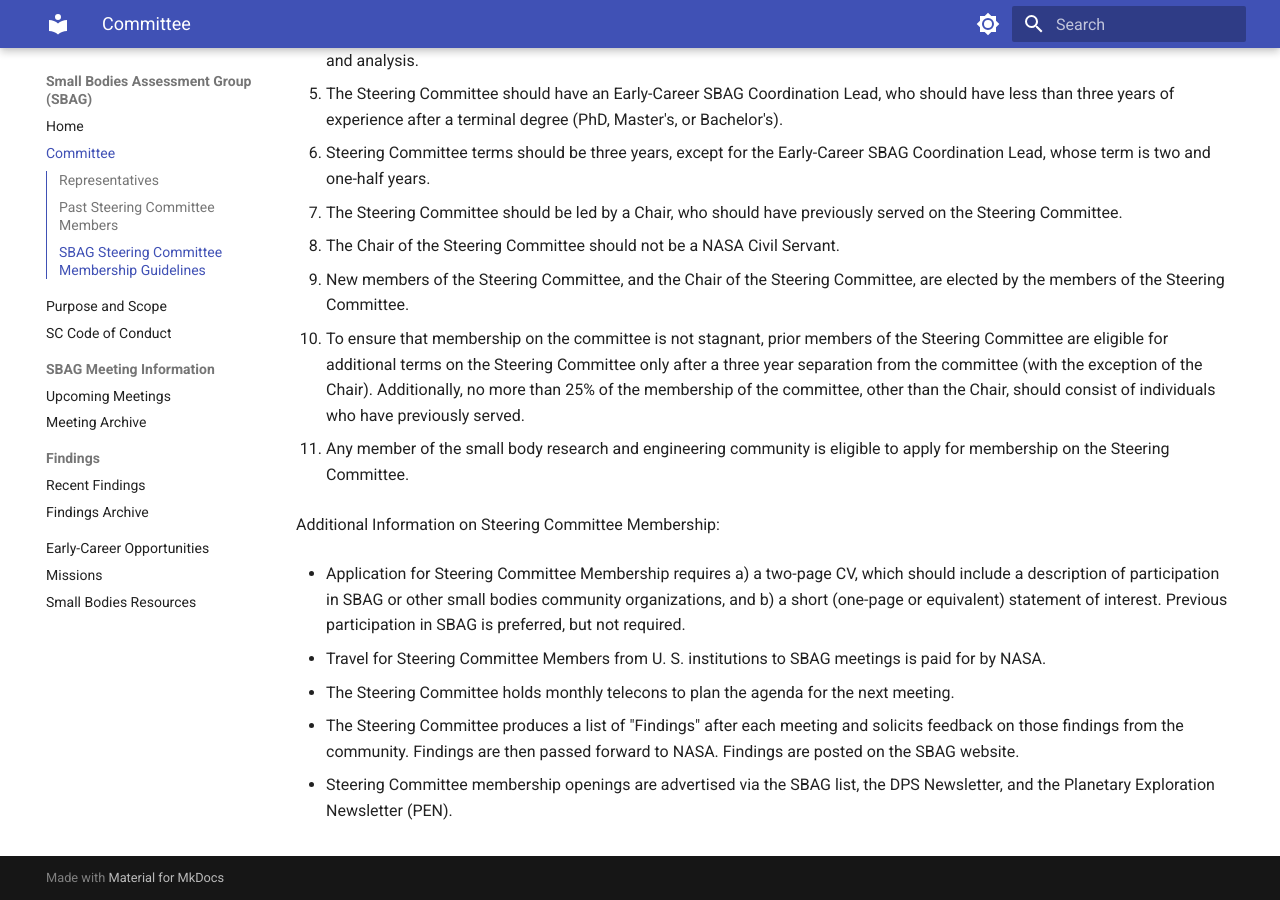
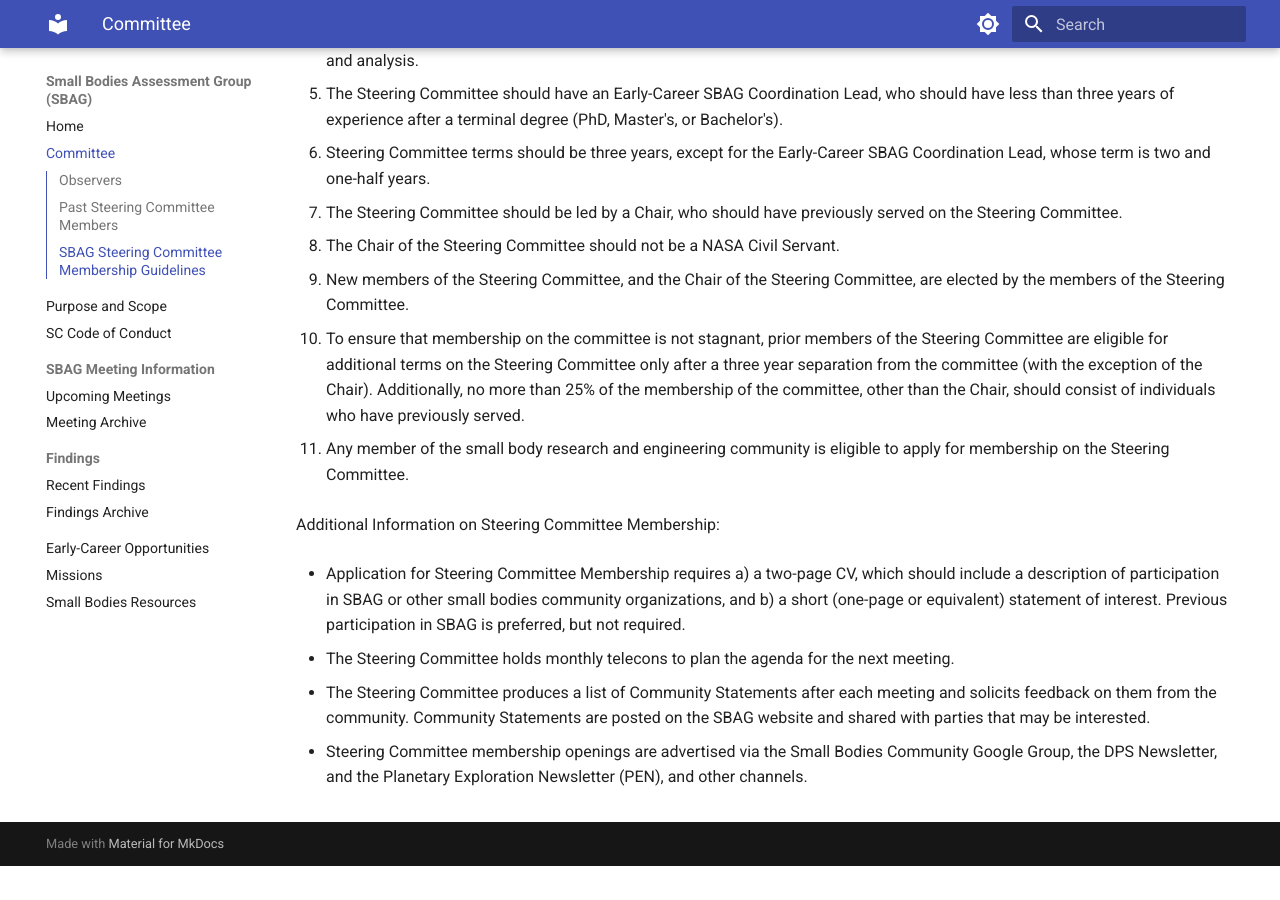
Before and after one commit to SmallBodiesAssessmentGroup/SBAG-Website, an MkDocs documentation site: the page built from docs/committee.md, in a window 1280 px wide and 900 px high, scrolled down 1634 px. Built offline with MkDocs 1.6.1 and Material for MkDocs 9.7.7, drawn with Linux system fonts in a browser that asks for light colours; after the commit the page ends 2500 px from its top, so only the background shows below that; some of the changed text lies outside the part shown.

Commit message:
Update committee.md
Updated text to remove things that don't apply without the NASA support (e.g., travel $) and also update Tom's role.

```diff
--- a/docs/committee.md
+++ b/docs/committee.md
@@ -17,9 +17,9 @@
 | Flaviane Venditti | | *University of Central Florida* | 8/23–8/26 |
 | Anne Verbiscer | | *University of Virginia* | 8/23–8/26 |
 
-### Representatives
+### Observers
 
-> NASA HQ Liaison – Tom Statler
+> Tom Statler, NASA
 
 ### Past Steering Committee Members
 
@@ -104,10 +104,8 @@ Additional Information on Steering Committee Membership:
 
 - Application for Steering Committee Membership requires a) a two-page CV, which should include a description of participation in SBAG or other small bodies community organizations, and b) a short (one-page or equivalent) statement of interest. Previous participation in SBAG is preferred, but not required.
 
-- Travel for Steering Committee Members from U. S. institutions to SBAG meetings is paid for by NASA.
-
 - The Steering Committee holds monthly telecons to plan the agenda for the next meeting.
 
-- The Steering Committee produces a list of "Findings" after each meeting and solicits feedback on those findings from the community. Findings are then passed forward to NASA. Findings are posted on the SBAG website.
+- The Steering Committee produces a list of Community Statements after each meeting and solicits feedback on them from the community. Community Statements are posted on the SBAG website and shared with parties that may be interested.
 
-- Steering Committee membership openings are advertised via the SBAG list, the DPS Newsletter, and the Planetary Exploration Newsletter (PEN).
+- Steering Committee membership openings are advertised via the Small Bodies Community Google Group, the DPS Newsletter, and the Planetary Exploration Newsletter (PEN), and other channels.
```
